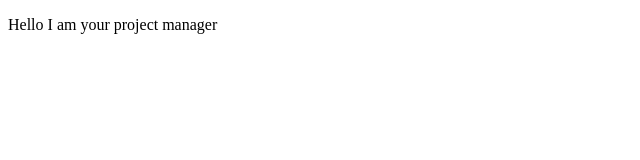
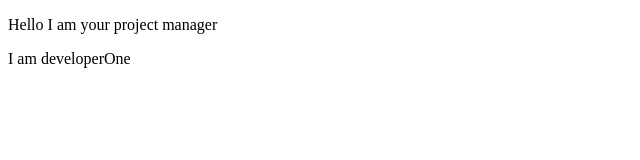
Before and after one commit to ShafiaChy/git-advanced, a plain HTML site: page index.html in a window 1280 px wide. Shown: the whole page, without its empty margins (0-640 px from the left). Drawn offline with Linux system fonts and the light colour scheme.

Commit message:
text added

```diff
--- a/index.html
+++ b/index.html
@@ -9,5 +9,6 @@
   <body>
     <!-- Developer Manager -->
     <p>Hello I am your project manager</p>
+    <p>I am developerOne</p>
   </body>
 </html>
```
